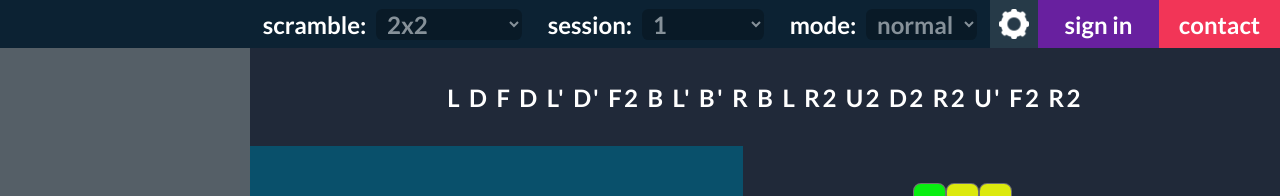
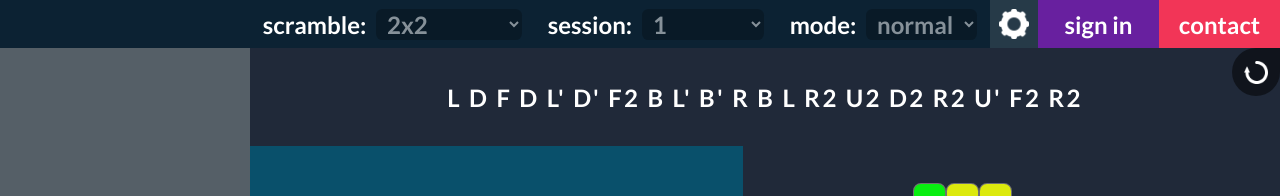
Before and after one commit to pawelkaczoruk/pk-timer, a Vue app: page / in a window 1280 px wide. Shown: the top 196 px of the page. Built offline with nearby package versions, Linux system fonts and the light colour scheme.

Commit message:
add button in Scramble component to refresh scramble algorithm and to display properly scrambled cube in Cube component

```diff
--- a/src/App.vue
+++ b/src/App.vue
@@ -4,7 +4,7 @@
     <SelectPanel class="select-panel" />
     <MenuBar class="menu-bar" />
     <Stats class="stats" />
-    <Scramble class="scramble" :scramble="scramble" />
+    <Scramble class="scramble" :scramble="scramble" @refresh-scramble="generateScramble(selectedCube)" />
     <Display class="display" />
     <Cube class="cube" :scramble="scramble" />
     <Graph class="graph" />
@@ -42,6 +42,7 @@ export default {
   },
   data() {
     return {
+      selectedCube: '3x3',
       scramble: []
     }
   },
@@ -107,7 +108,7 @@ export default {
     }
   },
   created() {
-    this.generateScramble('3x3');
+    this.generateScramble(this.selectedCube);
   }
 }
 </script>
--- a/src/components/Cube.vue
+++ b/src/components/Cube.vue
@@ -48,7 +48,6 @@ export default {
     // atm only for 3x3 cubes
     draw(scramble, cubeScheme) {
       const canvas = document.getElementById('scrambled-cube'),
-
             scrambledCubeScheme = this.scrambleCube(scramble, cubeScheme);
 
             // if browser supports canvas
@@ -132,7 +131,7 @@ export default {
     },
 
     scrambleCube(scramble, colorScheme) {
-      let scrambledCube = {...colorScheme};
+      let scrambledCube = JSON.parse(JSON.stringify(colorScheme));
 
       for(let i=0; i<scramble.length; i++) {
         const letterLength = scramble[i].length,
@@ -363,6 +362,11 @@ export default {
   },
   mounted() {
     this.draw(this.scramble, this.scheme3x3);
+  },
+  watch: {
+    scramble() {
+      this.draw(this.scramble, this.scheme3x3);
+    }
   }
 }
 </script>
--- a/src/components/Scramble.vue
+++ b/src/components/Scramble.vue
@@ -1,6 +1,7 @@
 <template>
   <div class="scramble" >
     <p>{{ scramble.join(' ') }}</p>
+    <button @click="$emit('refresh-scramble')"></button>
   </div>
 </template>
 
@@ -20,6 +21,7 @@ export default {
   justify-content: center;
   align-items: center;
   background: var(--space-blue);
+  position: relative;
 
   p {
     text-align: center;
@@ -27,6 +29,21 @@ export default {
     letter-spacing: .1em;
   }
 
+  button {
+    width: 3rem;
+    height: 3rem;
+    position: absolute;
+    top: 0;
+    right: 0;
+    cursor: pointer;
+    border: none;
+    border-radius: 1.5rem 0 1.5rem 1.5rem;
+    background: rgba(0, 0, 0, 0.5);
+    background-image: url('../assets/icons/reload.png');
+    background-position: center;
+    background-size: 50%;
+    background-repeat: no-repeat;
+  }
 }
 
 </style>
```
Also changed, not shown: src/assets/icons/reload.png (added).
